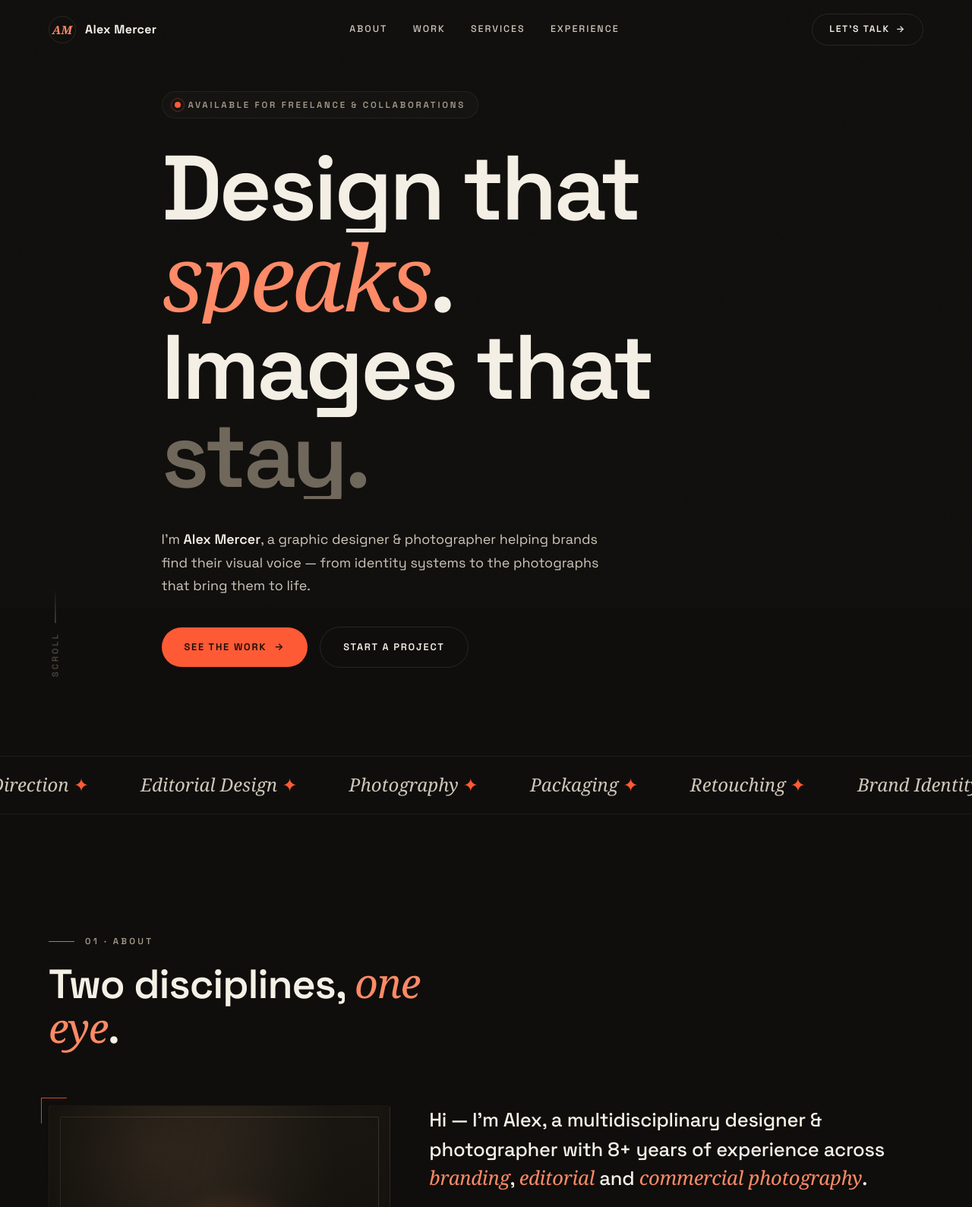
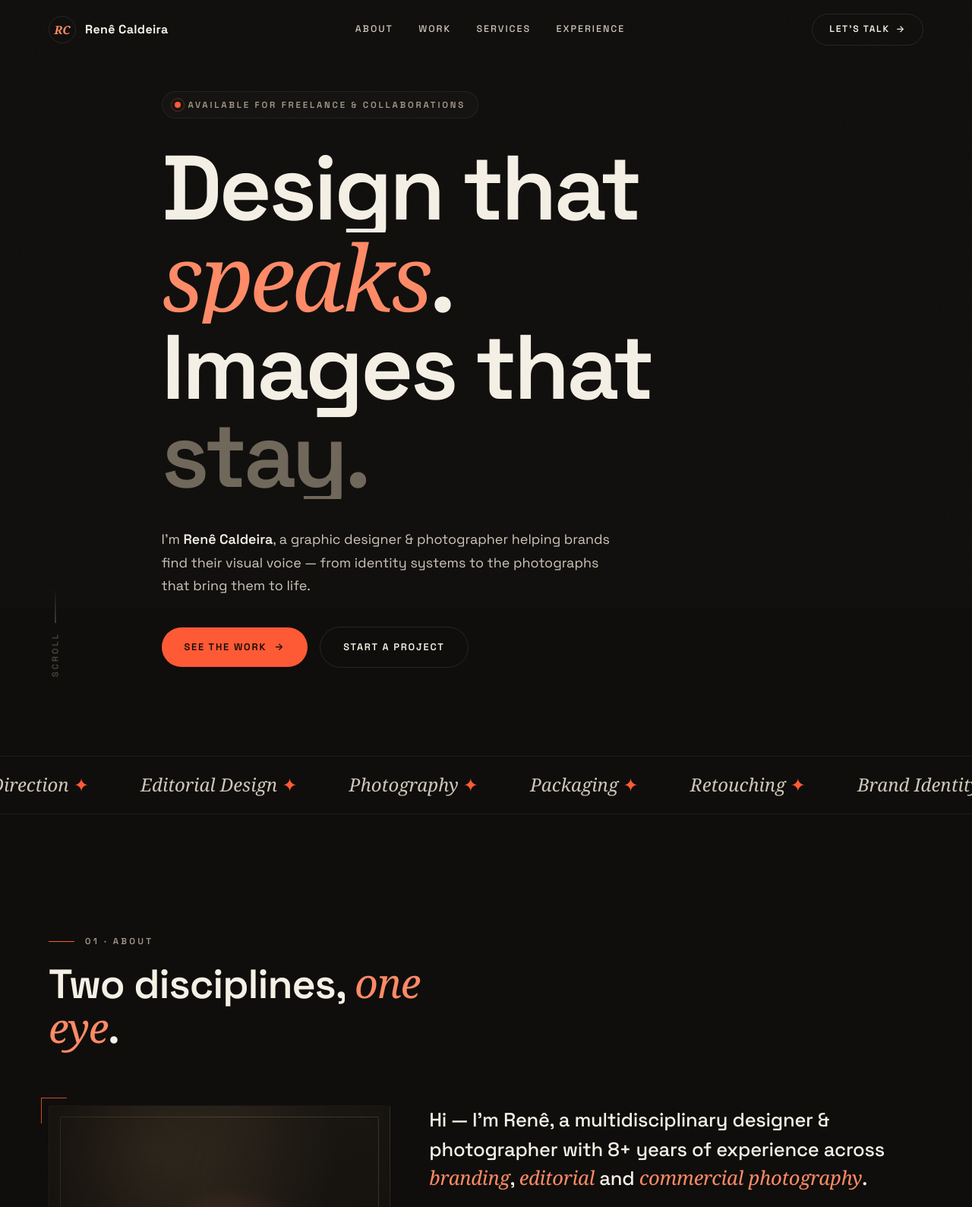
Before and after one commit to reneCaldeira/reneCaldeiraCV, a plain HTML site: page index.html in a window 1280 px wide. Shown: the top 1589 px of the page at 76% size. Drawn offline with Linux system fonts and the light colour scheme; a web font is replaced by a local one.

Commit message:
Replace placeholder identity with real name and email

```diff
--- a/index.html
+++ b/index.html
@@ -4,8 +4,8 @@
 <meta charset="UTF-8">
 <meta name="viewport" content="width=device-width, initial-scale=1.0">
 <!-- ✏️ UPDATE: <title> and the meta description below -->
-<title>Alex Mercer — Graphic Designer & Photographer</title>
-<meta name="description" content="Alex Mercer is a graphic designer and photographer helping brands find their visual voice through identity, art direction and photography.">
+<title>Renê Caldeira — Graphic Designer & Photographer</title>
+<meta name="description" content="Renê Caldeira is a graphic designer and photographer helping brands find their visual voice through identity, art direction and photography.">
 <link rel="preconnect" href="https://fonts.googleapis.com">
 <link rel="preconnect" href="https://fonts.gstatic.com" crossorigin>
 <link href="https://fonts.googleapis.com/css2?family=Space+Grotesk:wght@400;500;600;700&family=Playfair+Display:ital,wght@1,400;1,500;1,600&display=swap" rel="stylesheet">
@@ -463,12 +463,12 @@
 </head>
 <body>
 
-<!-- ✏️ UPDATE: replace every "Alex Mercer" / placeholder links with your own info -->
+<!-- ✏️ UPDATE: replace every "Renê Caldeira" / placeholder links with your own info -->
 
 <!-- ================= NAV ================= -->
 <header id="top">
   <div class="wrap nav">
-    <a class="brand" href="#top"><span class="mono">AM</span><span>Alex&nbsp;Mercer</span></a>
+    <a class="brand" href="#top"><span class="mono">RC</span><span>Renê&nbsp;Caldeira</span></a>
     <nav class="nav-links" aria-label="Primary">
       <a href="#about">About</a>
       <a href="#work">Work</a>
@@ -501,7 +501,7 @@
         <span class="row"><span>Images that <span class="fade">stay.</span></span></span>
       </h1>
       <p class="hero-sub" data-reveal style="--d:.35s">
-        I&rsquo;m <strong>Alex Mercer</strong>, a graphic designer &amp; photographer helping
+        I&rsquo;m <strong>Renê Caldeira</strong>, a graphic designer &amp; photographer helping
         brands find their visual voice — from identity systems to the
         photographs that bring them to life.
       </p>
@@ -532,7 +532,7 @@
       <div class="about-grid">
         <figure class="about-portrait" data-reveal>
           <!-- ✏️ Replace the placeholder art below with your portrait:
-               <img src="your-portrait.jpg" alt="Portrait of Alex Mercer"
+               <img src="your-portrait.jpg" alt="Portrait of Renê Caldeira"
                     style="position:absolute;inset:0;width:100%;height:100%;object-fit:cover;z-index:1;">
           -->
           <div class="frame">
@@ -540,7 +540,7 @@
                 radial-gradient(90% 70% at 30% 10%, #342b20 0%, transparent 60%),
                 linear-gradient(160deg,#1d1913,#0b0a08);"></div>
             <div class="halo"></div>
-            <span class="sil">AM</span>
+            <span class="sil">RC</span>
             <span class="stripes"></span>
             <div class="vignette"></div>
             <figcaption><span>Portrait</span><span>2024</span></figcaption>
@@ -548,7 +548,7 @@
         </figure>
 
         <div class="about-copy">
-          <p class="lead" data-reveal>Hi — I&rsquo;m Alex, a multidisciplinary designer &amp; photographer with 8+ years of experience across <em>branding</em>, <em>editorial</em> and <em>commercial photography</em>.</p>
+          <p class="lead" data-reveal>Hi — I&rsquo;m Renê, a multidisciplinary designer &amp; photographer with 8+ years of experience across <em>branding</em>, <em>editorial</em> and <em>commercial photography</em>.</p>
           <p class="body" data-reveal>My practice sits between two chairs: a print-tuned obsession with typography, grids and systems, and a photographer&rsquo;s instinct for light, composition and honest moments. Both feed each other — and both start from the same question: <em style="font-family:var(--serif);color:var(--accent-warm)">what do we want people to feel?</em></p>
           <blockquote class="pull" data-reveal>&ldquo;Good work happens when design and photography are planned together — not bolted together later.&rdquo;</blockquote>
           <ul class="facts">
@@ -803,10 +803,10 @@
       <span class="eyebrow" data-reveal>05 · Contact</span>
       <h2 class="display" data-reveal style="margin-top:22px;">Let&rsquo;s make something<br>worth <em>looking at</em>.</h2>
       <!-- ✏️ Replace with your real email -->
-      <a class="big-mail" data-reveal href="mailto:hello@alexmercer.design">hello@alexmercer.design</a>
+      <a class="big-mail" data-reveal href="mailto:renedeoliveiracaldeira@gmail.com">renedeoliveiracaldeira@gmail.com</a>
       <p class="location" data-reveal><span class="dot" style="display:inline-block;"></span>Based worldwide — currently open for Q3 2026 projects</p>
       <div class="socials" data-reveal>
-        <a href="#" class="insta">Instagram <span class="tag">@alexmercer</span></a>
+        <a href="#" class="insta">Instagram <span class="tag">@renecaldeira</span></a>
         <a href="#">Behance</a>
         <a href="#">Dribbble</a>
         <a href="#">LinkedIn</a>
@@ -818,7 +818,7 @@
 
 <footer>
   <div class="wrap foot">
-    <span>© <span id="year"></span> Alex Mercer — designed &amp; photographed with intent.</span>
+    <span>© <span id="year"></span> Renê Caldeira — designed &amp; photographed with intent.</span>
     <a class="to-top" href="#top">Back to top ↑</a>
   </div>
 </footer>
```
